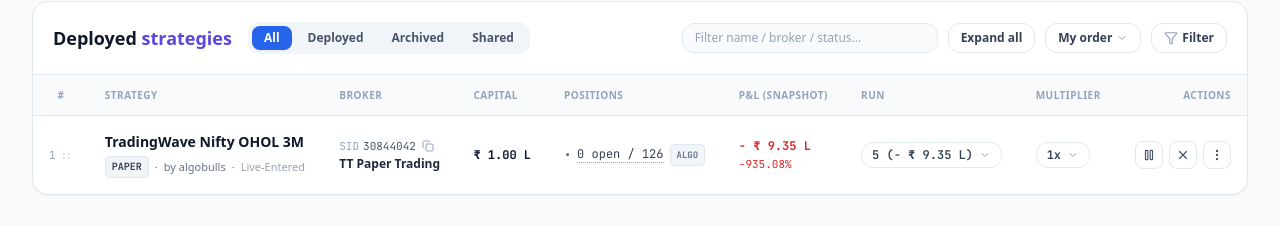
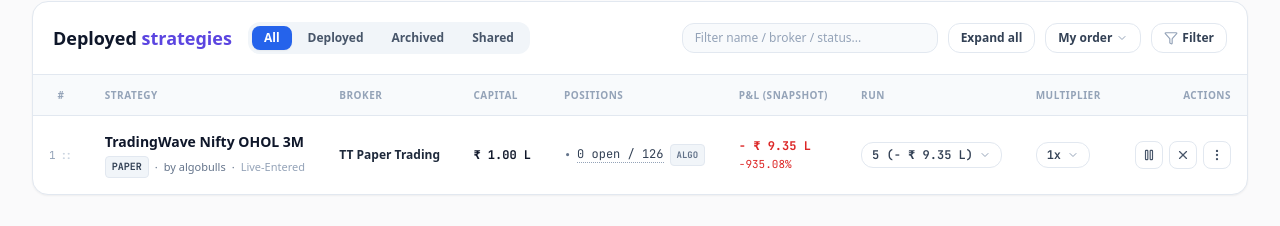
Before and after one commit to dayafoods777/tradingwave, a Next.js app in the folder apps/web/: page / in a window 1280 px wide. Shown: the part 556-782 px from the top of the page. Built offline with nearby package versions, Linux system fonts and the light colour scheme.

Commit message:
feat: remove SID from broker column on Dashboard

```diff
--- a/apps/web/src/components/DashboardView.tsx
+++ b/apps/web/src/components/DashboardView.tsx
@@ -112,13 +112,6 @@ export default function DashboardView({
   const [searchTerm, setSearchTerm] = useState('');
   const [selectedBotIds, setSelectedBotIds] = useState<string[]>([]);
   const [consoleTab, setConsoleTab] = useState<'market_watch' | 'open_positions' | 'greeks' | 'order_book' | 'notifications' | 'tally_orders'>('tally_orders');
-  const [copiedSid, setCopiedSid] = useState<string | null>(null);
-
-  const handleCopySid = (sid: string) => {
-    navigator.clipboard.writeText(sid);
-    setCopiedSid(sid);
-    setTimeout(() => setCopiedSid(null), 2000);
-  };
 
   const handleToggleLocal = (id: string) => {
     setLocalBots(prev =>
@@ -141,8 +134,7 @@ export default function DashboardView({
   }).filter(b => {
     return (
       b.name.toLowerCase().includes(searchTerm.toLowerCase()) ||
-      b.broker.toLowerCase().includes(searchTerm.toLowerCase()) ||
-      (b.sid && b.sid.includes(searchTerm))
+      b.broker.toLowerCase().includes(searchTerm.toLowerCase())
     );
   });
 
@@ -433,27 +425,10 @@ export default function DashboardView({
                     </div>
                   </td>
 
-                  {/* Broker & SID */}
+                  {/* Broker */}
                   <td className="py-4 px-4">
-                    <div className="space-y-0.5">
-                      <div className="flex items-center gap-1 text-[11px] font-mono text-slate-600 dark:text-slate-400">
-                        <span className="text-slate-400">SID</span>
-                        <span>{bot.sid || '30844042'}</span>
-                        <button
-                          onClick={() => handleCopySid(bot.sid || '30844042')}
-                          className="p-0.5 text-slate-400 hover:text-slate-600 dark:hover:text-slate-200"
-                          title="Copy SID"
-                        >
-                          {copiedSid === (bot.sid || '30844042') ? (
-                            <Check className="w-3 h-3 text-emerald-500" />
-                          ) : (
-                            <Copy className="w-3 h-3" />
-                          )}
-                        </button>
-                      </div>
-                      <div className="text-xs font-semibold text-slate-800 dark:text-slate-200">
-                        {bot.broker}
-                      </div>
+                    <div className="text-xs font-semibold text-slate-800 dark:text-slate-200">
+                      {bot.broker}
                     </div>
                   </td>
 
```
